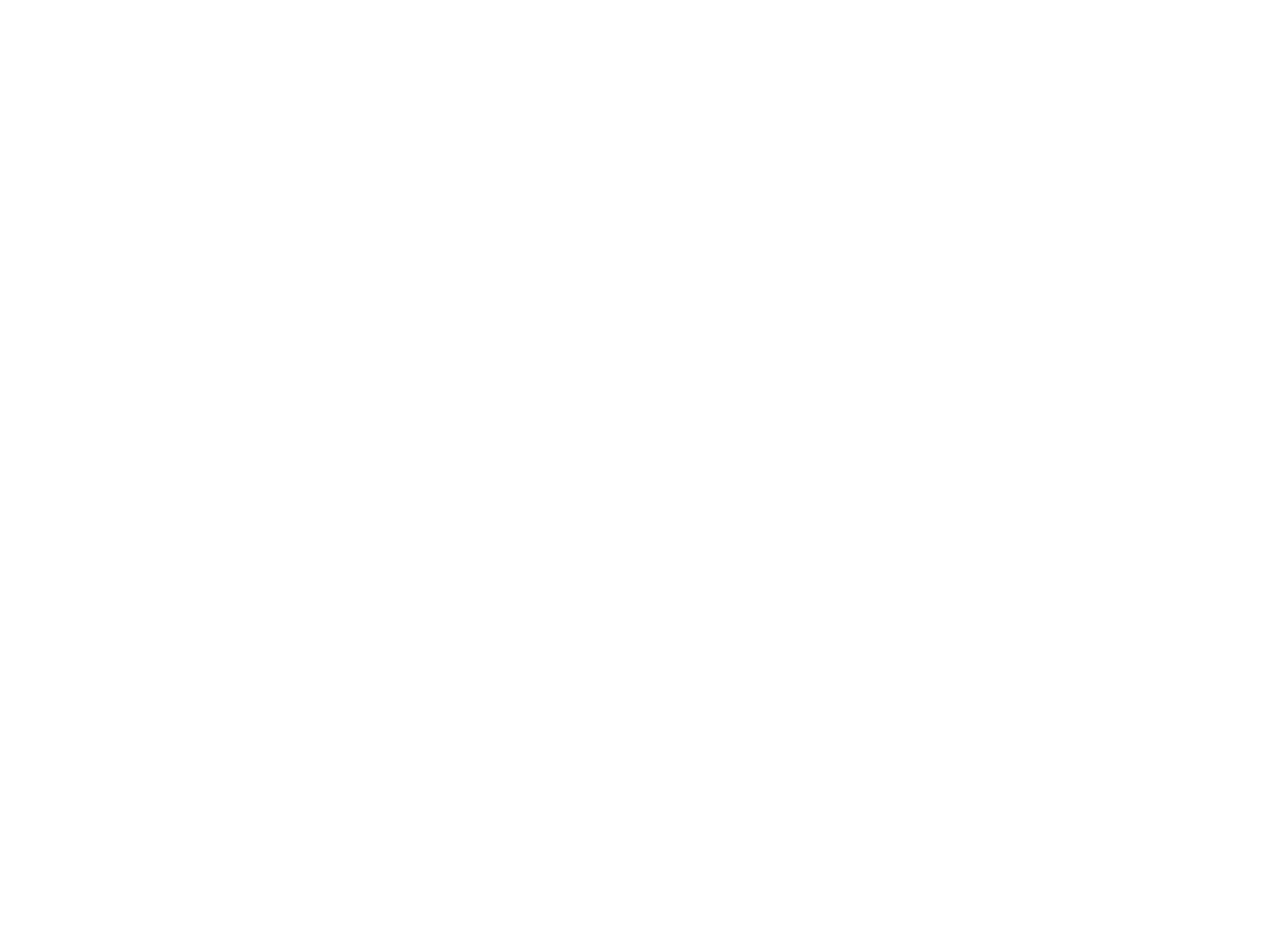
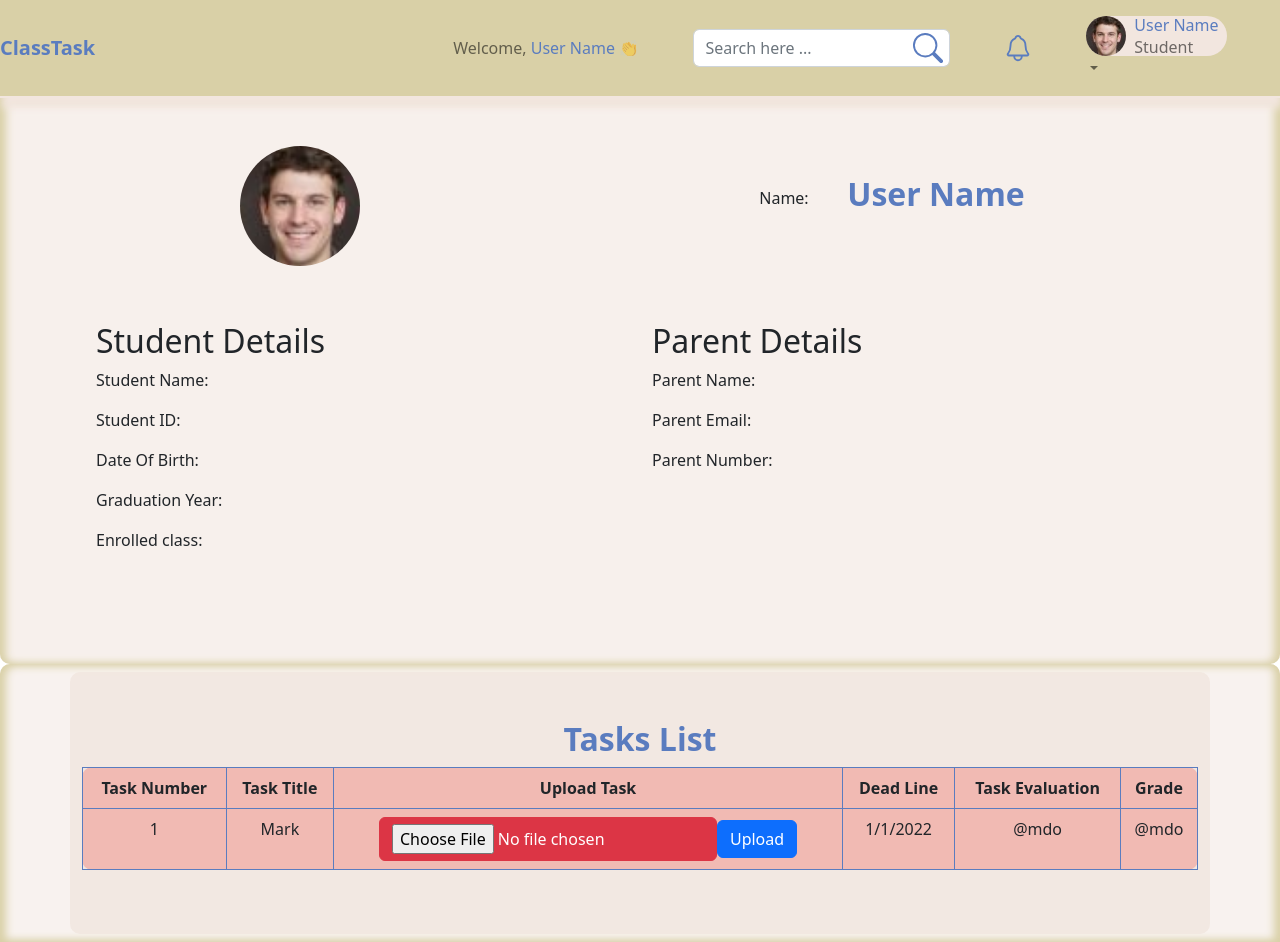
Before and after one commit to Ahmed-Elkoumey/ITI-graduation-project---ClassTask, a React (Create React App) app: page /Allclasses in a window 1280 px wide. Before the commit the page ends 800 px from the top, so only its background shows below. Built offline with nearby package versions, Linux system fonts and the light colour scheme.

Commit message:
add tasks list

```diff
--- a/src/App.js
+++ b/src/App.js
@@ -1,8 +1,13 @@
 import "./App.css";
 import "bootstrap/dist/css/bootstrap.min.css";
+import Student from "./pages/student";
 
 function App() {
-  return <div className="App"></div>;
+  return (
+    <div className="App">
+      <Student />
+    </div>
+  );
 }
 
 export default App;
--- a/src/components/student-nav/index.jsx
+++ b/src/components/student/student-nav/index.jsx
@@ -1,6 +1,6 @@
 import { BsSearch } from "react-icons/bs";
 import { IoNotificationsOutline } from "react-icons/io5";
-import UserAvatar from "../../assets/user-avatar.jpg";
+import UserAvatar from "../../../assets/user-avatar.jpg";
 import Nav from "react-bootstrap/Nav";
 import Navbar from "react-bootstrap/Navbar";
 import NavDropdown from "react-bootstrap/NavDropdown";
--- /dev/null
+++ b/src/components/student/student-tasks/index.jsx
@@ -0,0 +1,64 @@
+import "./style.css";
+import Table from "react-bootstrap/Table";
+import EmptyTask from "../../../assets/empty-task-list.svg";
+
+const StudentTasks = () => {
+  let taskCount = 5;
+  if (taskCount < 1) {
+    return (
+      <section className="student-tasks py-2">
+        <div className="student-tasks__container container py-5">
+          <h2 className="tasks-title text-center">Tasks List</h2>
+          <p className="text-center">No Tasks For Now</p>
+          <div className="empty-poster my-0 mx-auto">
+            <img src={EmptyTask} alt="empty-task-list" className="w-100" />
+          </div>
+        </div>
+      </section>
+    );
+  }
+  return (
+    <section className="student-tasks py-2">
+      <div className="student-tasks__container container py-5">
+        <h2 className="tasks-title text-center">Tasks List</h2>
+        <Table bordered hover className="task-table">
+          <thead>
+            <tr className="text-center">
+              <th>Task Number</th>
+              <th>Task Title</th>
+              <th>Upload Task</th>
+              <th>Dead Line</th>
+              <th>Task Evaluation</th>
+              <th>Grade</th>
+            </tr>
+          </thead>
+          <tbody>
+            <tr className="text-center">
+              <td>1</td>
+              <td>Mark</td>
+              <td>
+                <form action="">
+                  <input
+                    type="file"
+                    id="myFile"
+                    name="filename"
+                    className="btn btn-danger"
+                  />
+                  <input
+                    type="submit"
+                    value="Upload"
+                    className="btn btn-primary"
+                  />
+                </form>
+              </td>
+              <td>1/1/2022</td>
+              <td>@mdo</td>
+              <td>@mdo</td>
+            </tr>
+          </tbody>
+        </Table>
+      </div>
+    </section>
+  );
+};
+export default StudentTasks;
--- /dev/null
+++ b/src/components/student/student-tasks/style.css
@@ -0,0 +1,31 @@
+:root {
+  --blue: #5a7cbf;
+  --beige: #d9d0a7;
+  --white: #f2e6df;
+  --red: #a63c24;
+  --pink: #f28e85;
+}
+.tasks-title {
+  color: var(--blue);
+  font-weight: bold;
+}
+.student-tasks {
+  background-color: rgba(242, 230, 223, 0.5);
+  border-radius: 10px 10px 0 0;
+  box-shadow: 6px 2px 8px var(--beige) inset, -6px -2px 8px var(--beige) inset;
+}
+.student-tasks__container {
+  background-color: rgba(242, 230, 223, 0.8);
+  border-radius: 10px;
+}
+.empty-poster {
+  width: 20rem;
+}
+.task-table {
+  border: var(--blue);
+  border-radius: 10px;
+  background-color: rgba(242, 142, 133, 0.5);
+}
+thead {
+  font-weight: bold;
+}
--- a/src/pages/student/index.jsx
+++ b/src/pages/student/index.jsx
@@ -1,5 +1,6 @@
-import StudentNav from "../../components/student-nav";
+import StudentNav from "../../components/student/student-nav";
 import UserAvatar from "../../assets/user-avatar.jpg";
+import StudentTasks from "../../components/student/student-tasks";
 import "./style.css";
 
 const Student = () => {
@@ -17,7 +18,7 @@
             Name: <h2 className="student__title ms-2 fw-bold">User Name</h2>
           </p>
         </div>
-        {/* <div className="container w-100"> */}
+        <div className="p-5">
           <div className="row">
             <div className="col-md-6 col-sm-12">
               <h2>Student Details</h2>
@@ -34,8 +35,9 @@
               <p>Parent Number:</p>
             </div>
           </div>
-        {/* </div> */}
+        </div>
       </section>
+      <StudentTasks />
     </main>
   );
 };
--- a/src/pages/student/style.css
+++ b/src/pages/student/style.css
@@ -8,6 +8,7 @@
 .student {
   background-color: rgba(242, 230, 223, 0.6);
   border-radius: 0 0 10px 10px;
+  box-shadow: 6px 2px 8px var(--beige) inset, -6px 0px 8px var(--beige) inset;
 }
 .student__photo {
   width: 120px;
```
Also changed, not shown: src/assets/empty-task-list.svg (added), src/components/student/student-nav/style.css (renamed from src/components/student-nav/style.css). Lines whose indentation alone changed are shown as unchanged.
